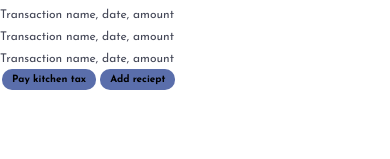
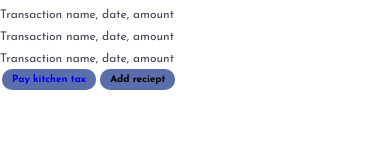
Before and after one commit to vlkeniko/dorm8s, a React (Create React App) app: page /finances in a window 390 px wide. Shown: the part 227-386 px from the top of the page. Built offline with nearby package versions, Linux system fonts and the light colour scheme; a web font is replaced by a local one.

Commit message:
Open mobilepay

```diff
--- a/src/components/FinanceButtons.jsx
+++ b/src/components/FinanceButtons.jsx
@@ -2,7 +2,7 @@ import { addDoc, collection, Timestamp } from "firebase/firestore";
 import React, { useState } from "react";
 import { getDownloadURL, ref, uploadBytesResumable } from "firebase/storage";
 import { db, storage } from "../firebaseConfig";
-import {useRef, useEffect} from 'react';
+import { useEffect} from 'react';
 
 export default function FinanceButtons() {
 
@@ -99,9 +99,9 @@ window.onclick = function(event) {
   };
   return (
     <div>
-      <button className="finance-button">Pay kitchen tax</button>
+      <a href="https://products.mobilepay.dk/box/invitation?id=2fN8cgSk&fbclid=IwAR22tSZaxhAWlDgbObzgwhKvU8TWUz0zqUpKliVvDQ9uvdFW8Qe9e8sstwQ"><button className="finance-button" >Pay kitchen tax</button></a>
       {/*Clicking this button will open the modal*/}
-      <button className="finance-button" id="myBtn" ref={ref}>
+      <button className="finance-button" id="myBtn">
         Add reciept
       </button>
 
@@ -116,7 +116,7 @@ window.onclick = function(event) {
             id="fileUpload"
             capture="camera"
             onChange={(e) => handleImageChange(e)}
-            ref={ref}
+
           />
 
           {progress === 0 ? null : (
@@ -135,7 +135,6 @@ window.onclick = function(event) {
             id="btn"
             value="Add receipt"
             onClick={handlePublish}
-            ref={ref}
           >
             Add receipt
           </button>
```
